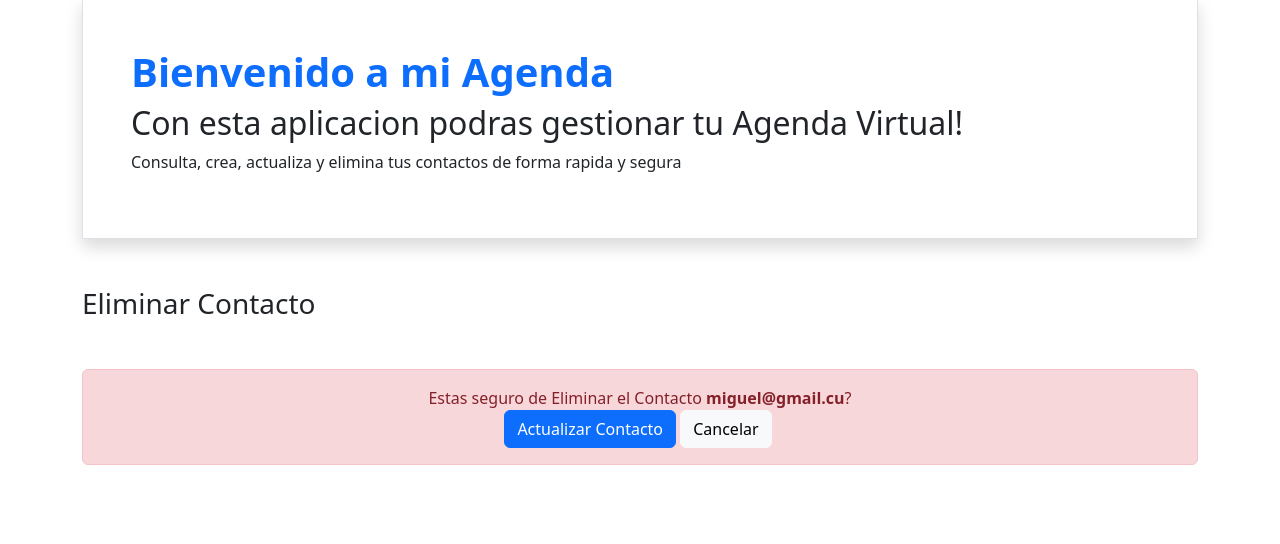
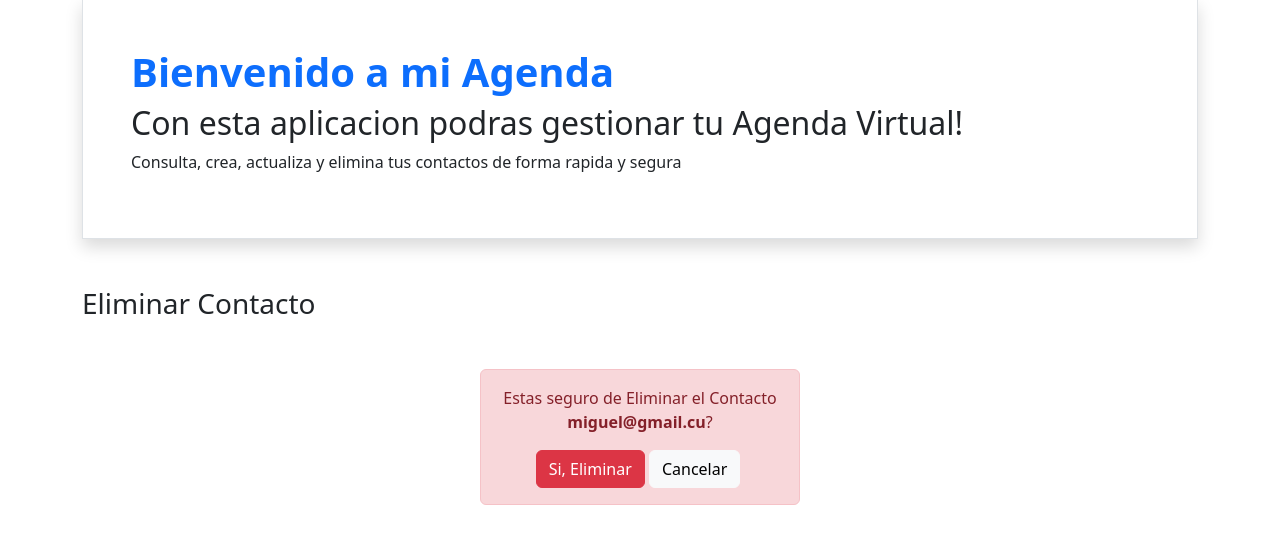
Before and after one commit to MiguelAntonioRS/Django-Project, a Django app: page /1/delete/ in a window 1280 px wide. Shown: the part 49-593 px from the top of the page. Run offline with Django 5.2, Linux system fonts and the light colour scheme; data comes from the database, SQL or seed files in the repository; some libraries are stand-ins or nearby versions.

Commit message:
Finishing the method delete

```diff
--- a/contacts/templates/contacts/contact_confirm_delete.html
+++ b/contacts/templates/contacts/contact_confirm_delete.html
@@ -21,23 +21,18 @@
         <h3>Eliminar Contacto</h3>
     </div>
 
-    <div class="alert alert-danger mt-5 text-center">
+    <div class="alert alert-danger mt-5 text-center mx-auto" style="max-width: 320px;">
         Estas seguro de Eliminar el Contacto <span class="fw-bold">{{ contact.email }}</span>?
 
-        <div>
-            <button class="btn btn-primary">
-                {% if contact %}
-                Actualizar
-                {% else %}
-                Crear
-                {% endif %}
-                Contacto
+        <form method="post" class="mt-3">
+            <button class="btn btn-danger">
+                Si, Eliminar
             </button>
 
             <a href="{% url 'contact_list' %}" class="btn btn-light me-1">
                 Cancelar
             </a>
-        </div>
+        </form>
     </div>
 
     <script src="{% static 'bootstrap/js/bootstrap.min.js' %}"></script>
```
